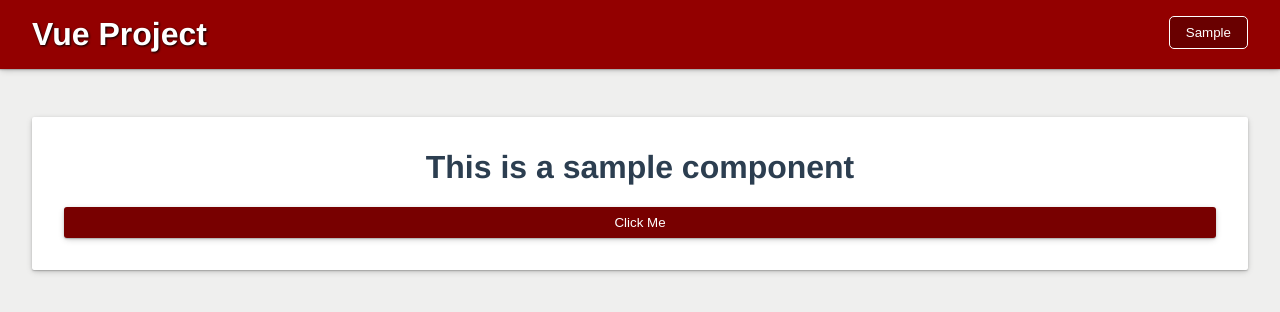
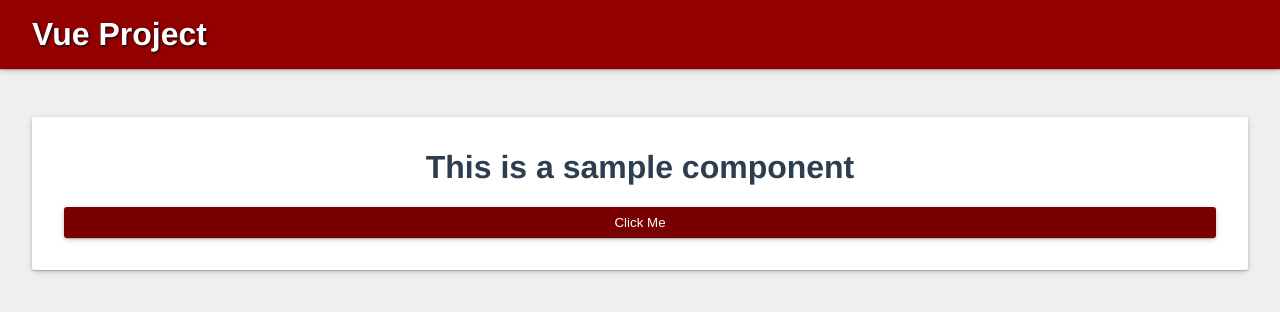
Before and after one commit to Reny8/Vue-CLI-Boilerplate, a Vue app: page /sample in a window 1280 px wide. Shown: the top 312 px of the page. Built offline with nearby package versions, Linux system fonts and the light colour scheme.

Commit message:
Update route path

```diff
--- a/src/App.vue
+++ b/src/App.vue
@@ -1,5 +1,5 @@
 <template>
-  <TheHeader title="Vue Project" buttonText="Sample" />
+  <TheHeader title="Vue Project" />
   <router-view></router-view>
 </template>
 
--- a/src/components/TheHeader.vue
+++ b/src/components/TheHeader.vue
@@ -1,16 +1,13 @@
 <template>
   <header>
     <h1>{{ title }}</h1>
-    <router-link to="/sample">
-      <button>{{ buttonText }}</button></router-link
-    >
   </header>
 </template>
 
 <script>
 export default {
   name: 'TheHeader',
-  props: ['title', 'buttonText'],
+  props: ['title'],
 };
 </script>
 
--- a/src/main.js
+++ b/src/main.js
@@ -1,17 +1,19 @@
-import { createApp } from 'vue'
-import { createRouter, createWebHistory } from 'vue-router'
-import App from './App.vue'
-import Sample from './components/Sample.vue'
+import { createApp } from 'vue';
+import { createRouter, createWebHistory } from 'vue-router';
+import App from './App.vue';
+import Sample from './components/Sample.vue';
 
 const router = createRouter({
-    history: createWebHistory(),
-    routes: [
-        {
-            path: '/sample', component: Sample
-        }
-    ]
-})
+  history: createWebHistory(),
+  routes: [
+    { path: '/', redirect: '/sample' },
+    {
+      path: '/sample',
+      component: Sample,
+    },
+  ],
+});
 
-const app = createApp(App)
-app.use(router)
-app.mount('#app')
+const app = createApp(App);
+app.use(router);
+app.mount('#app');
```
